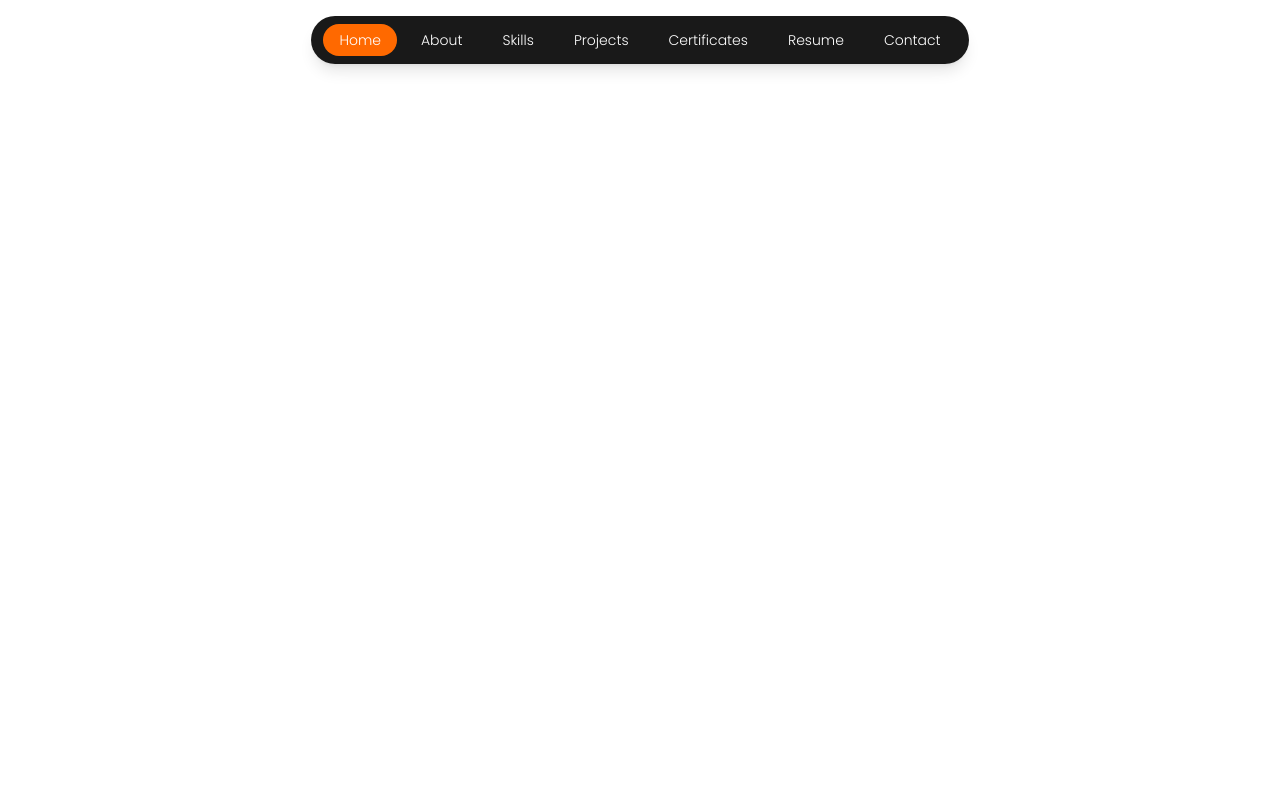
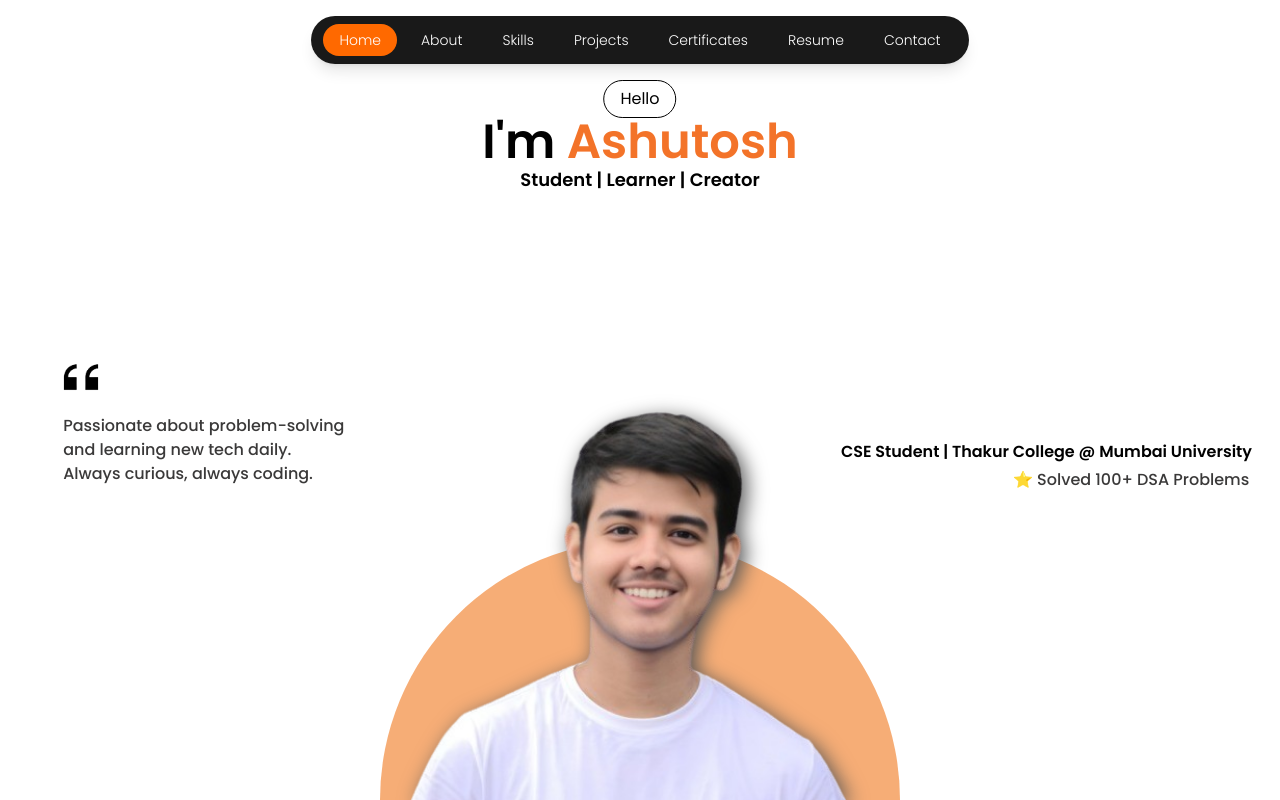
Before and after one commit to ashutoshJha-2025/portfolio-remake, a React (Vite) app: page / in a window 1280 px wide. Built offline with nearby package versions, Linux system fonts and the light colour scheme.

Commit message:
pushing home page

```diff
--- a/src/App.jsx
+++ b/src/App.jsx
@@ -5,7 +5,7 @@ function App() {
   return (
     <>
       <Navbar />
-      {/* <Home /> */}
+      <Home />
     </>
   )
 }
--- a/src/components/Home.jsx
+++ b/src/components/Home.jsx
@@ -1,10 +1,32 @@
+import profileImg from "../assets/Mine_image.png";
+import double_quotes from "../assets/double_quotes.png";
+
+
 function Home() {
     return (
         <>
-            <div className="flex flex-col justify-center items-center">
-                <button className="border-[1px] rounded-3xl py-1.5 px-4 cursor-pointer">Hello</button>
-                <h1 className="font-semibold text-4xl">I'm <span className=" text-[#f37329]">Ashutosh</span> ,</h1>
-                <h1 className="text-lg font-semibold">Student | Learner | Creator</h1>
+            <div id="home-screen" className="w-full h-full relative">
+
+                <div className="flex flex-col justify-center items-center absolute top-20 left-1/2 -translate-x-1/2 ">
+                    <button className="border rounded-3xl py-1.5 px-4 cursor-pointer" onClick={() => { alert("Welcome to my Portfolio! Feel free to explore my projects and journey.") }}>Hello</button>
+                    <h1 className="font-semibold text-5xl">I'm <span className=" text-[#f37329]">Ashutosh</span></h1>
+                    <h1 className="text-lg font-semibold max-sm:text-sm">Student | Learner | Creator</h1>
+                </div>
+
+                <div className="w-130 h-65 rounded-t-full bg-[#F6AD76] absolute bottom-0 lg:left-1/2 -translate-x-1/2 overflow-visible md:left-60 max-sm:hidden sm:left-60">
+                    <img src={profileImg} alt="mine image"  className="absolute w-200 left-1/2 -translate-x-1/2 bottom-0 drop-shadow-[5px_5px_10px_#555] " />
+                </div>
+                <img src={profileImg} alt="mine image" loading="eager" className="absolute w-60 left-1/2 -translate-x-1/2 bottom-60 sm:hidden" />
+
+                <div className="w-75 flex flex-col gap-5 absolute sm:top-[45%] left-[4%]  max-lg:hidden max-sm:block max-sm:bottom-30">
+                    <div className="max-sm:hidden"><img src={double_quotes} alt="doubleQuotes" loading="lazy" className="w-15" /></div>
+                    <span className="text-[#3a3939] font-medium pl-3 max-sm:text-sm max-sm:pl-0">Passionate about problem-solving and learning new tech daily. Always curious, always coding.</span>
+                </div>
+
+                <div className="absolute sm:top-[55%] right-0 mr-7 max-md:mr-2 max-sm:bottom-5 max-sm:flex max-sm:flex-col max-sm:items-center">
+                    <h4 className="font-semibold text-md max-sm:text-xs ">CSE Student | Thakur College @ Mumbai University</h4>
+                    <h4 className="text-[#3a3939] font-medium mt-1 md:ml-43 max-sm:inline max-sm:ml-0 max-sm:text-xs sm:ml-20">⭐ Solved 100+ DSA Problems</h4>
+                </div>
             </div>
         </>
     )
--- a/src/components/Navbar.jsx
+++ b/src/components/Navbar.jsx
@@ -21,7 +21,7 @@ export default function Navbar() {
                 {/* Mobile Hamburger (LEFT, < sm) */}
                 <button
                     onClick={() => setOpen(!open)}
-                    className="sm:hidden bg-orange-500 p-3 rounded-full mr-auto cursor-pointer"
+                    className="sm:hidden bg-[#f37329] p-3 rounded-full mr-auto cursor-pointer"
                     aria-label="Toggle menu"
                 >
                     <div className="space-y-1.5">
--- a/src/index.css
+++ b/src/index.css
@@ -6,4 +6,5 @@ body,
 #root {
     height: 100vh;
     width: 100vw;
+    /* overflow: hidden; */
 }
```
Also changed, not shown: src/assets/Mine_image.png (added), src/assets/double_quotes.png (added).
